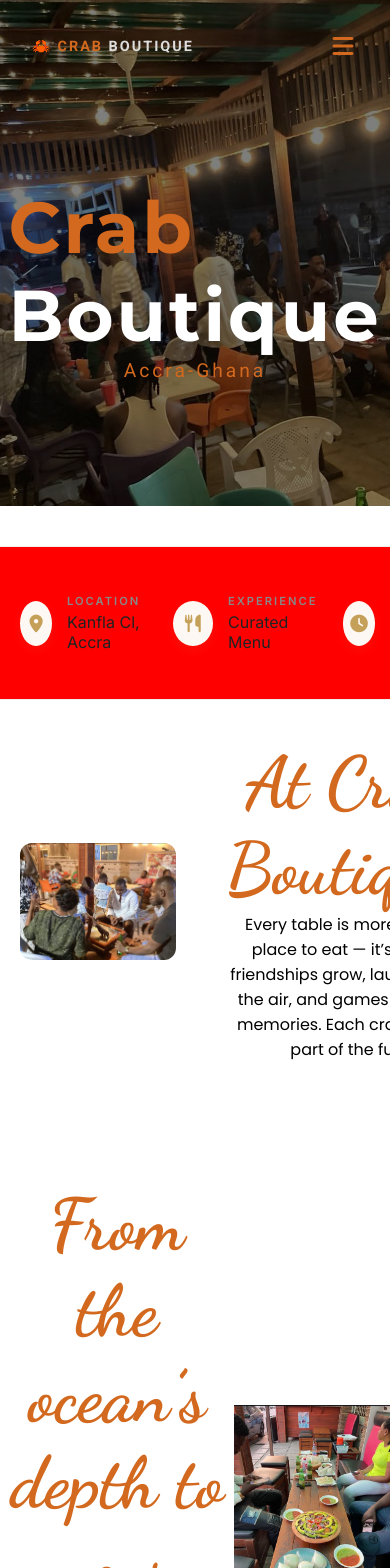
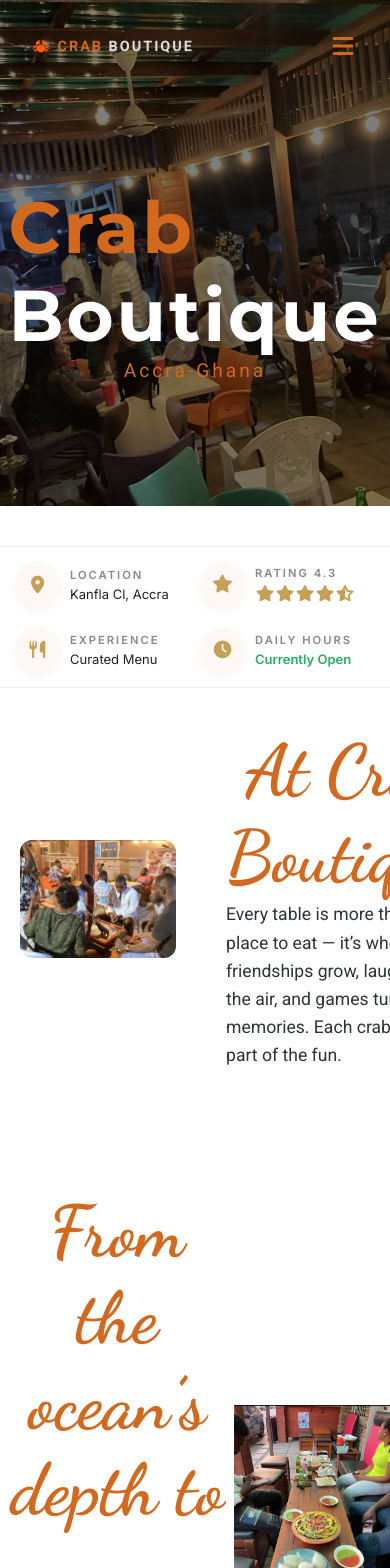
Before and after one commit to xebi112/Crab-Boutique, a React (Vite) app in the folder crab-boutique/: page / in a window 390 px wide. Shown: the top 1568 px of the page. Built offline with nearby package versions, Linux system fonts and the light colour scheme.

Commit message:
still working on responsiveness

```diff
--- a/crab-boutique/src/COMPONENTS/Home.jsx
+++ b/crab-boutique/src/COMPONENTS/Home.jsx
@@ -77,6 +77,21 @@
             <p className="value">Kanfla Cl, Accra</p>
           </div>
         </div>
+        <div className="details-item">
+          <div className="icon-box">
+            <i className="fas fa-star"></i>
+          </div>
+          <div className="details-text">
+            <span className="label">Rating 4.3</span>
+            <div className="star">
+              <i className="fas fa-star"></i>
+              <i className="fas fa-star"></i>
+              <i className="fas fa-star"></i>
+              <i className="fas fa-star"></i>
+              <i className="fas fa-star-half-alt"></i>
+            </div>
+          </div>
+        </div>
 
         <div className="details-item">
           <div className="icon-box">
@@ -107,7 +122,7 @@
           <img src="img-3.jpeg" alt="Togetherness" />
           <div className="story-text">
             <h3 className="sub-text">At Crab Boutique,</h3>
-            <p>
+            <p className="text">
               Every table is more than a place to eat — it’s where friendships
               grow, laughter fills the air, and games turn into memories. Each
               crab dish is part of the fun.
@@ -120,7 +135,7 @@
           <img src="img-4.jpeg" alt="Freshness" />
           <div className="story-text">
             <h3 className="sub-text">From the ocean’s depth to your plate,</h3>
-            <p>
+            <p className="text">
               We bring the finest crabs and seafood, prepared with care so every
               bite carries the taste of freshness and authenticity.
             </p>
@@ -132,7 +147,7 @@
           <img src="img-5.jpeg" alt="Artistry" />
           <div className="story-text">
             <h3 className="sub-text">Boutique Creations</h3>
-            <p>
+            <p className="text">
               Every dish is a blend of tradition and bold flavors, plated with
               artistry and served with passion to satisfy your soul.
             </p>
@@ -144,7 +159,7 @@
           <img src="img-6.jpeg" alt="Connection" />
           <div className="story-text">
             <h3 className="sub-text">An experience of connection.</h3>
-            <p>
+            <p className="text">
               At Crab Boutique, meals become stories, and stories become
               memories worth sharing with those you love.
             </p>
--- a/crab-boutique/src/index.css
+++ b/crab-boutique/src/index.css
@@ -172,6 +172,7 @@
   border-bottom: 1px solid #eee;
   margin: 40px auto;
   gap: 20px;
+  flex-wrap: wrap;
 }
 
 .details-item {
@@ -191,6 +192,9 @@
   border-radius: 50%;
   font-size: 1.1rem;
   box-shadow: 0 4px 10px rgba(197, 160, 89, 0.1);
+}
+.star {
+  color: #c5a059; /* Muted Gold */
 }
 
 .details-text {
@@ -228,14 +232,43 @@
   color: #e74c3c; /* Classy Deep Red */
 }
 
-/* Mobile Responsive */
+/* --- MOBILE RESPONSIVE (2x2 Grid) --- */
 @media (max-width: 768px) {
   .details-container {
+    display: grid;
+    /* This creates exactly 2 columns of equal width */
+    grid-template-columns: 1fr 1fr;
+    gap: 20px 10px; /* 20px vertical gap, 10px horizontal */
+    padding: 15px;
+  }
+
+  .details-item {
+    /* Keeps icon and text side-by-side even in the grid cell */
     display: flex;
-    flex-direction: row;
-    background-color: red;
+    align-items: center;
+    gap: 10px;
+  }
+
+  /* Optional: Make the text a bit smaller so it fits the 2x2 grid better */
+  .details-text .value,
+  .status-value {
+    font-size: 13px;
+    white-space: normal; /* Allow text like "Closed until 9am" to wrap if needed */
   }
 }
+
+/* Extra small screens (optional) */
+@media (max-width: 360px) {
+  .details-container {
+    gap: 15px 5px;
+  }
+  .icon-box {
+    width: 35px;
+    height: 35px;
+    font-size: 0.9rem;
+  }
+}
+/*end*/
 .container {
   display: flex;
   flex-direction: column;
@@ -262,6 +295,34 @@
   font-family: "Dancing Script";
   font-size: 4.5rem;
   color: #d2691e;
+}
+.text {
+  font-family: "Roboto", sans-serif;
+
+  /* SMART FONT SIZE:
+     Stays between 1.1rem and 1.8rem based on screen width */
+  font-size: clamp(1.1rem, 2vw + 1rem, 1.8rem);
+
+  /* SMART WIDTH:
+     Instead of 45%, we use max-width in 'ch' (characters).
+     60ch is the "Golden Rule" for professional readability. */
+  max-width: 60ch;
+  width: 90%; /* On mobile, it takes up most of the screen */
+
+  /* ORGANIZATION */
+  line-height: 1.6; /* Adds breathing room between lines */
+  color: #2d3436; /* Clean, deep grey (better than pure black) */
+  margin: 0 auto; /* Centers the text block if it has a container */
+  word-wrap: break-word; /* Prevents long words from breaking the layout */
+}
+
+/* Specific Tweak for your 2x2 Grid / Small Screens */
+@media (max-width: 600px) {
+  .text {
+    width: 100%; /* Uses full width on small phones */
+    text-align: left; /* Keeps it organized and easy to scan */
+    font-size: 1.1rem; /* Slightly smaller for tight spaces */
+  }
 }
 .story-text {
   display: flex;
```
